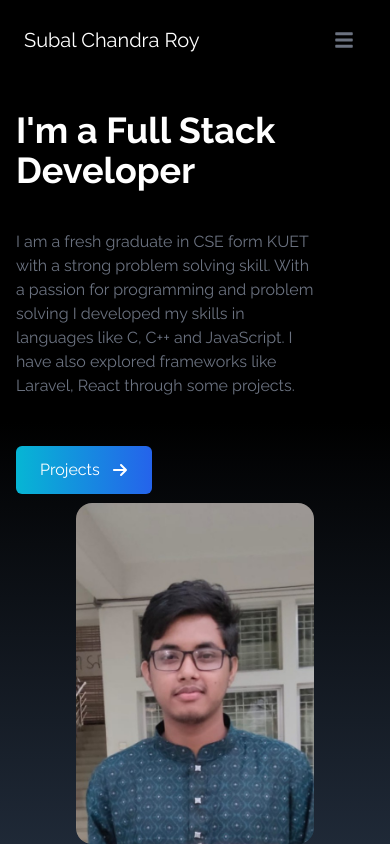
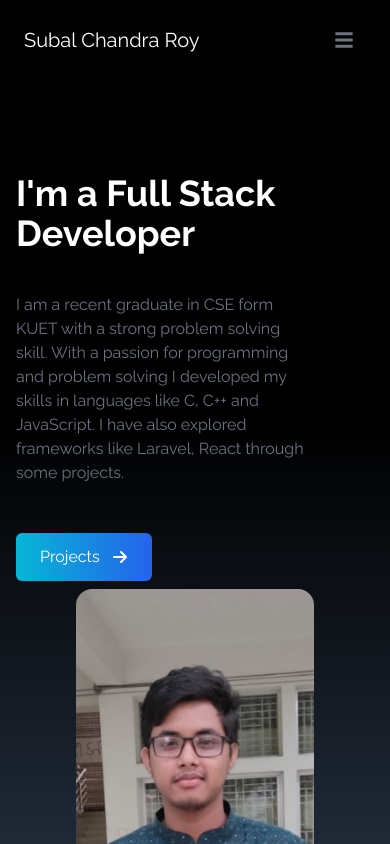
Before and after one commit to Subal-Chandra-Roy/portfolio, a React (Create React App) app: page / in a window 390 px wide. Shown: the top 844 px of the page. Built offline with nearby package versions, Linux system fonts and the light colour scheme; the HTML template or start-up script is replaced by a standard one.

Commit message:
changes made for mobile screen

```diff
--- a/src/components/Home.jsx
+++ b/src/components/Home.jsx
@@ -6,13 +6,13 @@
 
 const Home = () => {
   return (
-    <div name="home" className="h-screen w-full bg-gradient-to-b from-black via-black to-gray-800 text-white" style={{paddingTop:'110px'}}>
+    <div name="home" className="h-screen w-full bg-gradient-to-b from-black via-black to-gray-800 text-white sm: pt-[260px]">
       <div className="max-w-screen-lg mx-auto flex flex-col items-center items-center justify-center h-full px-4 sm:flex-row">
         <div className="flex flex-col justify-center h-full">
           <div className="w-5/6">
           <h2 className="text-4xl sm:text-5xl font-bold text-white">I'm a Full Stack Developer</h2>
           <p className="text-gray-500 py-10 mx-w-sm">
-            I am a fresh graduate in CSE form KUET with a strong problem solving skill. With a passion for
+            I am a recent graduate in CSE form KUET with a strong problem solving skill. With a passion for
             programming and problem solving I developed my skills in languages
             like C, C++ and JavaScript. I have also explored frameworks
             like Laravel, React through some projects.
```
